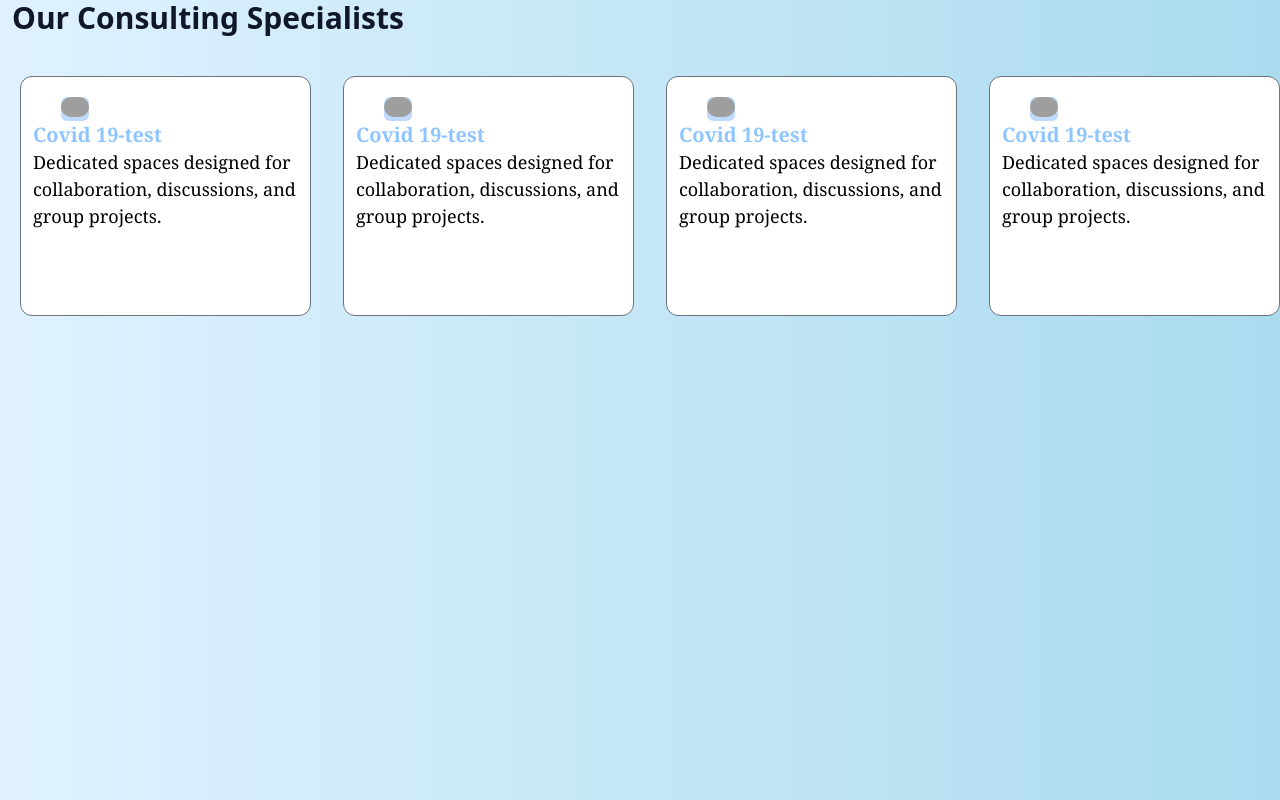
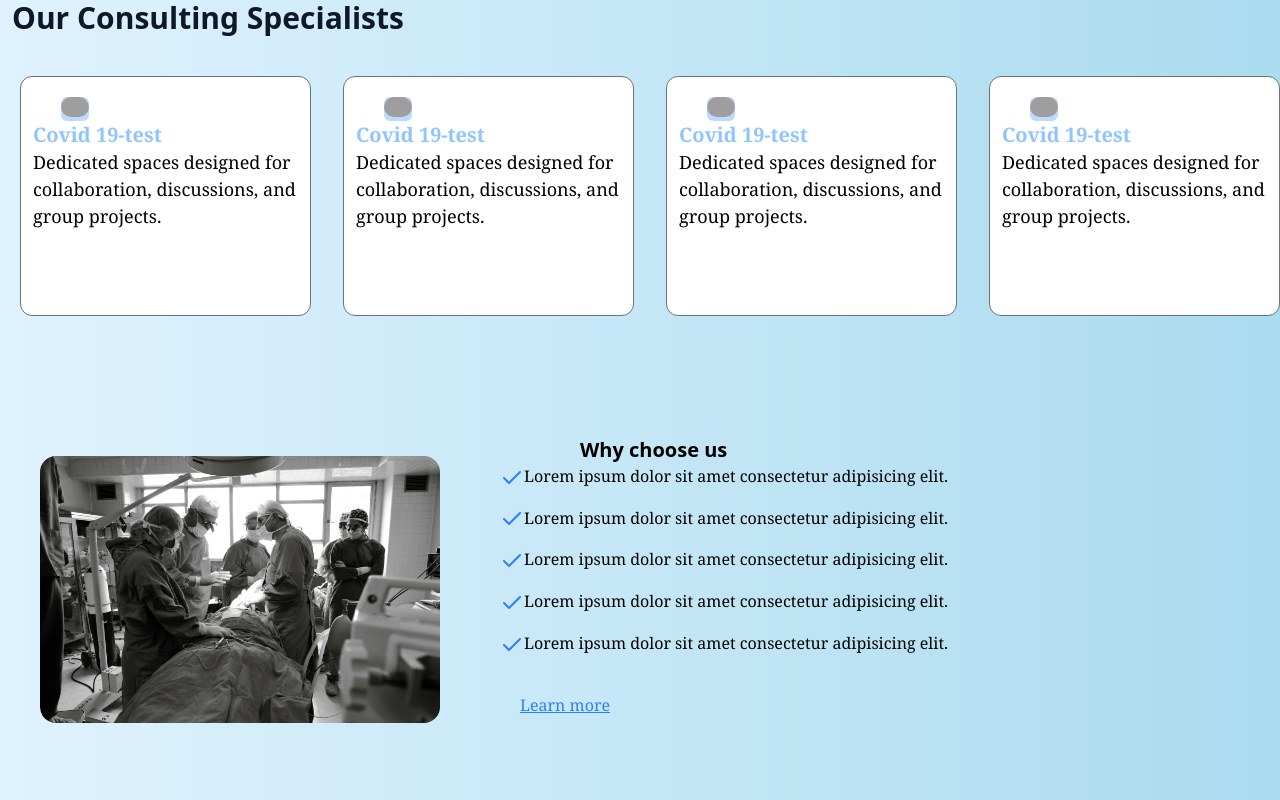
Before and after one commit to shailendrapratap1/clinic-website, a React (Vite) app in the folder clinicweb/: page /about in a window 1280 px wide. Shown: the part 960-1760 px from the top of the page. Built offline with nearby package versions, Linux system fonts and the light colour scheme; grey boxes are pictures that could not be loaded.

Commit message:
Update About.jsx

```diff
--- a/clinicweb/src/pages/About.jsx
+++ b/clinicweb/src/pages/About.jsx
@@ -1,6 +1,6 @@
 import React from 'react'
 import { Card } from '../components'
-
+import {Check} from 'lucide-react'
 
 const about = [
 {
@@ -56,6 +56,21 @@ imageClass='h-5 w-15 rounded-xl mt-3 '
     ))
 }
    </div>
+   <div className='flex flex-col md:flex md:flex-row pt-30  gap-5'>
+        <img src="./pexels-davegarcia-33916255.jpg" alt="" className='md:w-100 rounded-2xl ml-10 mt-5'/>
+        <div className='ml-10'>
+        <h2 className='ml-20 text-xl font-bold'>Why choose us</h2>
+        <ul className='flex flex-col gap-4 font-serif'>
+            <li  className=''><Check  className=' inline-flex  text-blue-500 text-sm font-serif'/>Lorem ipsum dolor sit amet consectetur adipisicing elit.</li>
+                        <li><Check  className=' inline-flex text-blue-500'/>Lorem ipsum dolor sit amet consectetur adipisicing elit.</li>
+            <li><Check  className=' inline-flex  text-blue-500 text-sm font-serif'/>Lorem ipsum dolor sit amet consectetur adipisicing elit.</li>
+            <li><Check  className=' inline-flex  text-blue-500 text-sm font-serif'/>Lorem ipsum dolor sit amet consectetur adipisicing elit.</li>
+            <li><Check  className=' inline-flex  text-blue-500 text-sm font-serif'/>Lorem ipsum dolor sit amet consectetur adipisicing elit.</li>
+             <li className='ml-5 mt-5 text-blue-500 underline cursor-pointer'>Learn more</li>
+        </ul>
+
+        </div>
+   </div>
    </div>
  </section>
   )
```
